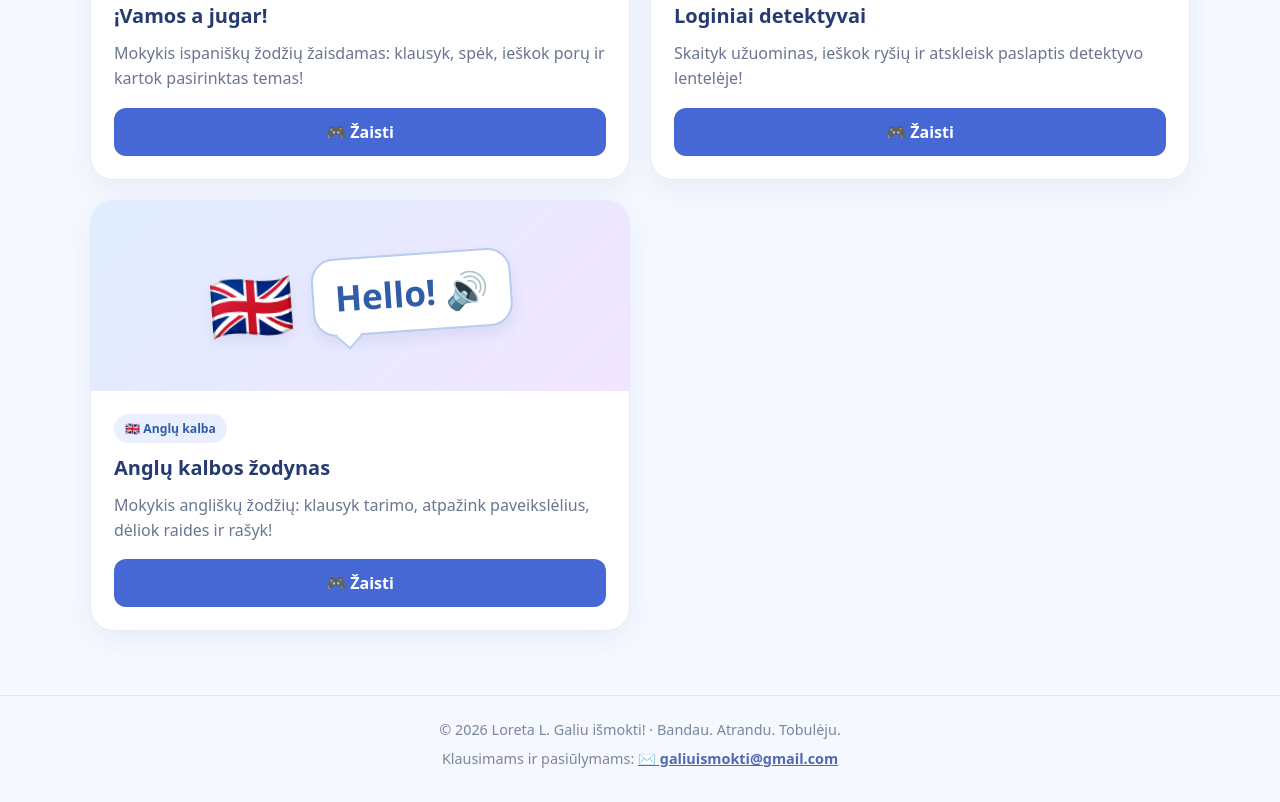
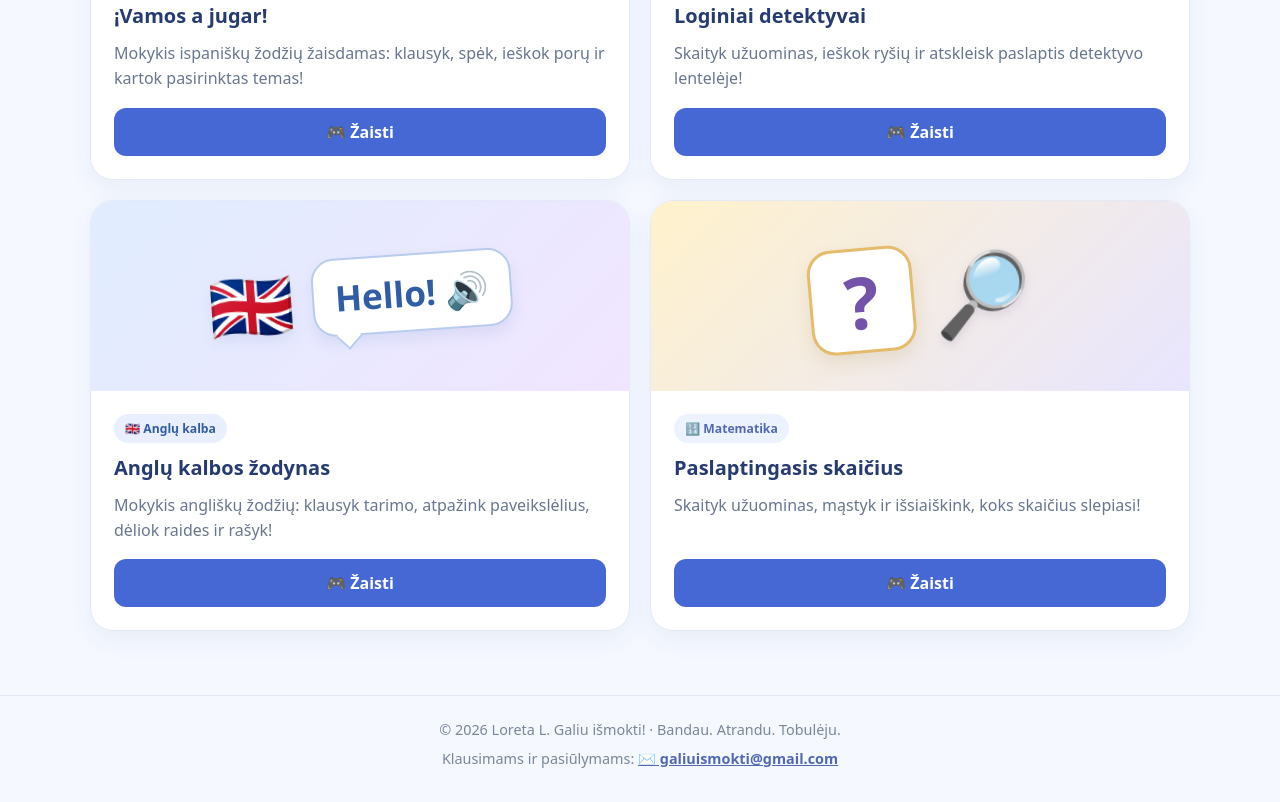
Before and after one commit to loretukis/galiuismokti, a plain HTML site: page index.html in a window 1280 px wide. Shown: the part 1012-1814 px from the top of the page. Drawn offline with Linux system fonts and the light colour scheme.

Commit message:
Update index.html

```diff
--- a/index.html
+++ b/index.html
@@ -29,6 +29,10 @@
     .art.spanish{background:linear-gradient(135deg,#ffe9df,#fff4ce)}
     .art.logic{background:linear-gradient(135deg,#dff7ed,#e6efff)}
     .art.english{background:linear-gradient(135deg,#e0edff,#f1e5ff)}
+    .art.mystery{background:linear-gradient(135deg,#fff2cc,#e8e5ff)}
+    .mystery-art{display:flex;align-items:center;gap:18px;transform:rotate(-5deg)}
+    .mystery-number{display:grid;place-items:center;width:105px;height:105px;background:white;border:3px solid #e5bb6c;border-radius:24px;color:#7454aa;font-size:4.5rem;font-weight:900;box-shadow:0 8px 18px #a98b4b2c}
+    .mystery-glass{font-size:5rem;filter:drop-shadow(0 5px 5px #7d6d9b30)}
     .mini-grid{display:grid;grid-template-columns:repeat(3,53px);gap:7px;transform:rotate(-7deg)}
     .mini-grid span{display:grid;place-items:center;height:53px;background:#fff;border:2px solid #a6b7ee;border-radius:12px;color:#344eab;font-size:1.5rem;font-weight:900;box-shadow:0 4px 8px #8195d02a}
     .sign-example{display:flex;align-items:center;justify-content:center;gap:8px;transform:rotate(-4deg);font-weight:900;color:#8e4775;font-size:clamp(1.25rem,3vw,2rem)}
@@ -91,6 +95,10 @@
           <div class="art english" aria-hidden="true"><div class="english-art"><span class="english-flag">🇬🇧</span><span class="english-speech">Hello! 🔊</span></div></div>
           <div class="card-body"><span class="tag english-tag">🇬🇧 Anglų kalba</span><h3>Anglų kalbos žodynas</h3><p>Mokykis angliškų žodžių: klausyk tarimo, atpažink paveikslėlius, dėliok raides ir rašyk!</p><a class="action" href="zaidimai/angluk-zodziai/">🎮 Žaisti</a></div>
         </article>
+        <article class="card" data-category="matematika">
+          <div class="art mystery" aria-hidden="true"><div class="mystery-art"><span class="mystery-number">?</span><span class="mystery-glass">🔎</span></div></div>
+          <div class="card-body"><span class="tag">🔢 Matematika</span><h3>Paslaptingasis skaičius</h3><p>Skaityk užuominas, mąstyk ir išsiaiškink, koks skaičius slepiasi!</p><a class="action" href="zaidimai/paslaptingasis-skaicius/">🎮 Žaisti</a></div>
+        </article>
       </div>
     </section>
   </main>
```
